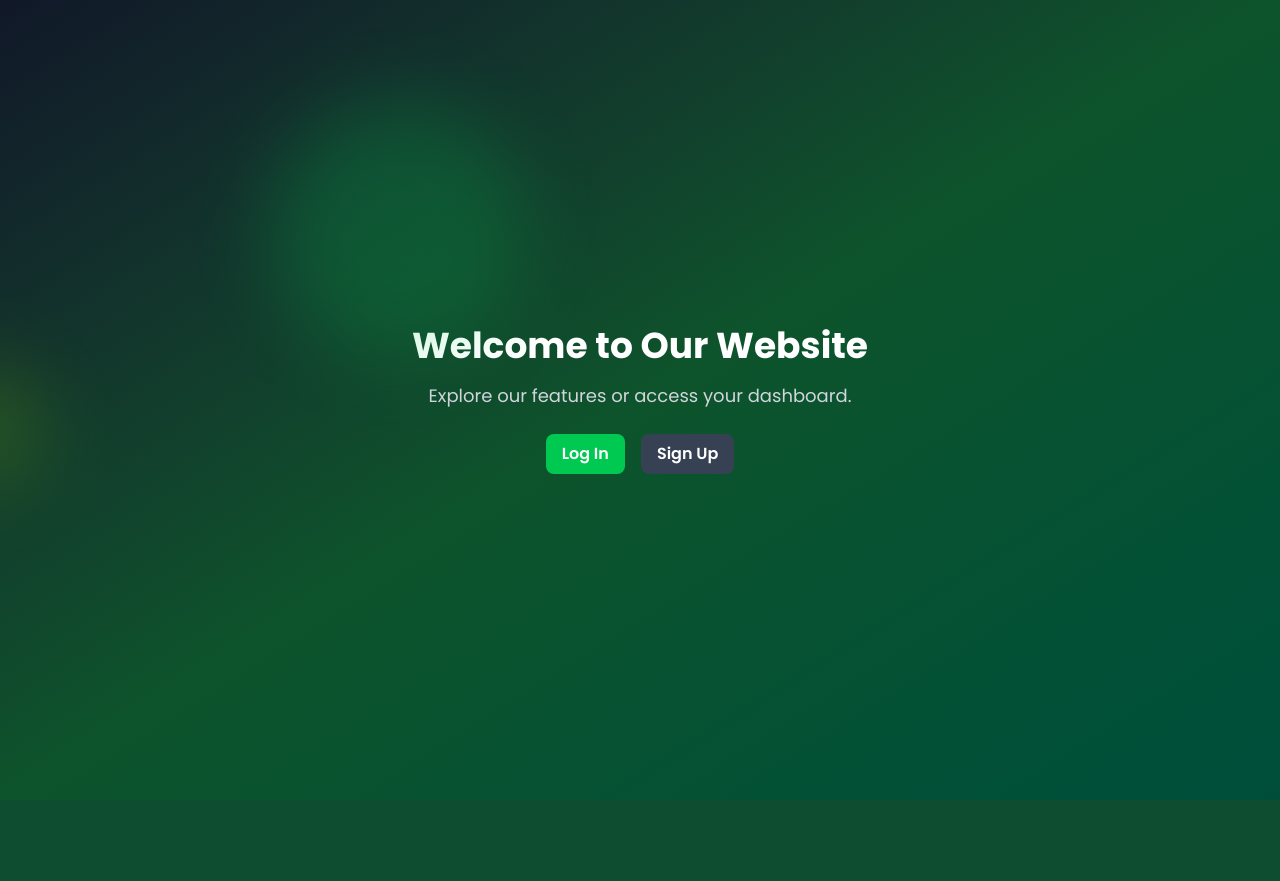
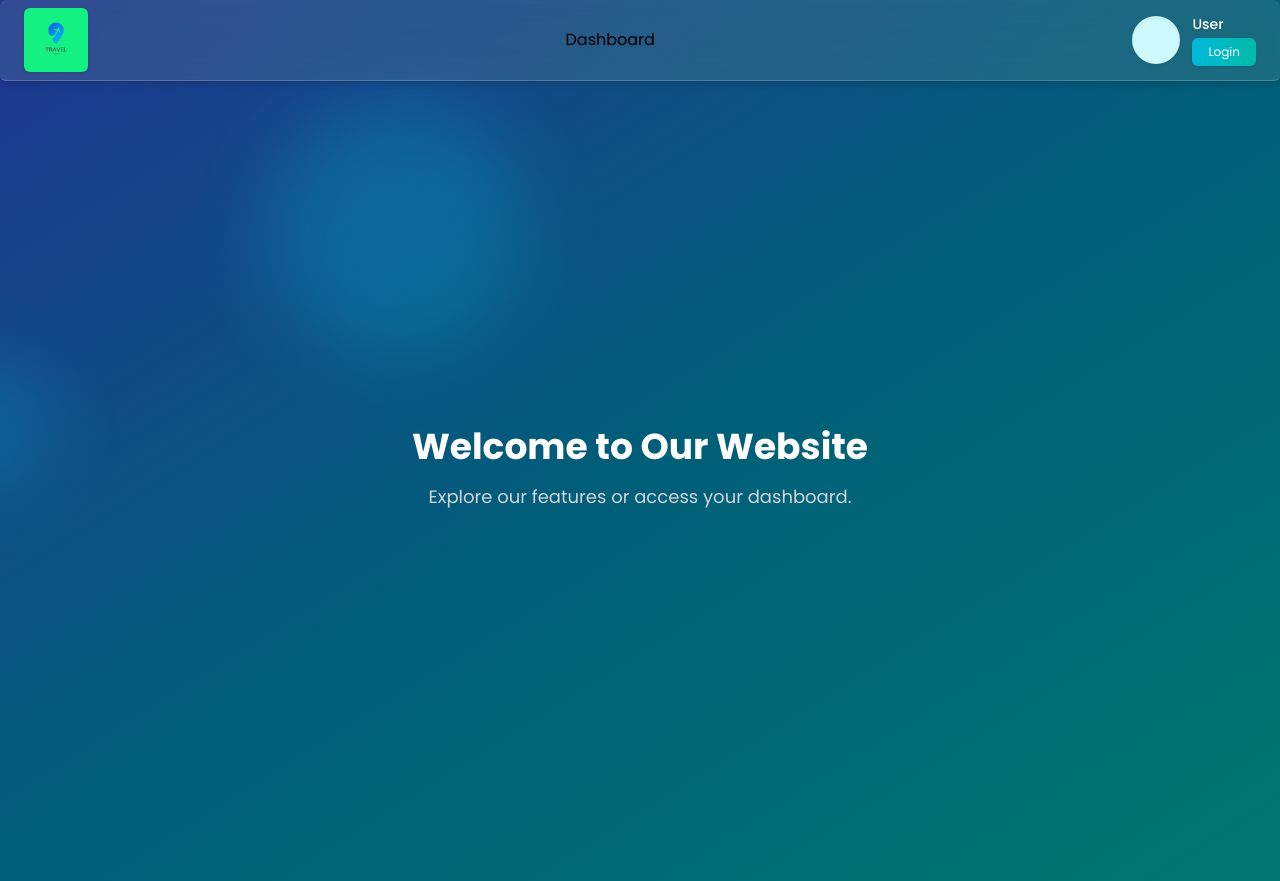
Before and after one commit to awoladhossain/story-book, a React (Vite) app in the folder client/: page / in a window 1280 px wide. Before the commit the page ends 800 px from the top, so only its background shows below. Built offline with nearby package versions, Linux system fonts and the light colour scheme; no server answers.

Commit message:
dashboard and homepage added with functionality

```diff
--- a/client/src/App.jsx
+++ b/client/src/App.jsx
@@ -16,12 +16,35 @@ import SignUp from "./pages/Auth/SignUp";
 import Dashboard from "./pages/Dashboard/Dashboard";
 import Home from "./pages/Home/Home";
 import { authStore } from "./store/authStore";
+import Navbar from "./components/Navbar";
+
+// Layout with conditional Navbar
+const AppLayout = ({ children }) => {
+  const location = useLocation();
+  const hideNavbarOn = [
+    "/login",
+    "/signup",
+    "/verify-email",
+    "/forgot-password",
+  ];
+
+  const isResetRoute = location.pathname.startsWith("/reset-password");
+
+  const shouldHideNavbar =
+    hideNavbarOn.includes(location.pathname) || isResetRoute;
+
+  return (
+    <>
+      {!shouldHideNavbar && <Navbar />}
+      {children}
+    </>
+  );
+};
 
 const RedirectAuthenticatedUser = ({ children }) => {
   const { isAuthenticated, user } = authStore();
   const location = useLocation();
 
-  // Redirect authenticated users from auth routes (except /login) to dashboard
   if (isAuthenticated && user?.isVerified && location.pathname !== "/login") {
     if (
       ["/signup", "/verify-email", "/forgot-password", "/reset-password"].some(
@@ -39,71 +62,42 @@ const ProtectedRoute = ({ children }) => {
   const { user, isAuthenticated, isCheckingAuth } = authStore();
   const location = useLocation();
 
-  console.log("Protected Route Check:", {
-    isAuthenticated,
-    user,
-    isVerified: user?.isVerified,
-    isCheckingAuth,
-  });
-
   if (isCheckingAuth) {
     return <LoadingSpinner />;
   }
 
   if (!isAuthenticated) {
-    console.log("Not authenticated, redirecting to login");
     return <Navigate to="/login" state={{ from: location }} replace />;
   }
 
   if (user && !user.isVerified) {
-    console.log("User not verified, redirecting to verify-email");
     return <Navigate to="/verify-email" replace />;
   }
 
   return children;
 };
 
-const App = () => {
-  const { isCheckingAuth, checkAuth } = authStore();
-
-  useEffect(() => {
-    console.log("App mounted, checking auth");
-    checkAuth();
-  }, []);
-
-  if (isCheckingAuth) {
-    console.log("Checking authentication...");
-    return <LoadingSpinner />;
+const AppRoutes = () => {
+  return (
+    <Routes>
+      <Route
+        path="/"
+        element={
+          <AppLayout>
+            <Home />
+          </AppLayout>
         }
-
-  return (
-    <div className="min-h-screen bg-gradient-to-br from-gray-900 via-green-900 to-emerald-900">
-      <FloatingShape
-        color="bg-green-500"
-        size="w-64 h-64"
-        top="-5%"
-        left="10%"
-        delay={0}
       />
-      <FloatingShape
-        color="bg-lime-500"
-        size="w-32 h-32"
-        top="40%"
-        left="-10%"
-        delay={2}
-      />
-      <BrowserRouter>
-        <Routes>
-          <Route path="/" element={<Home />} />
       <Route
         path="/dashboard"
         element={
           <ProtectedRoute>
+            <AppLayout>
               <Dashboard />
+            </AppLayout>
           </ProtectedRoute>
         }
       />
-
       <Route
         path="/login"
         element={
@@ -145,6 +139,38 @@ const App = () => {
         }
       />
     </Routes>
+  );
+};
+
+const App = () => {
+  const { isCheckingAuth, checkAuth } = authStore();
+
+  useEffect(() => {
+    checkAuth();
+  }, []);
+
+  if (isCheckingAuth) {
+    return <LoadingSpinner />;
+  }
+
+  return (
+    <div className="min-h-screen bg-gradient-to-br from-blue-900 via-cyan-800 to-teal-700">
+      <FloatingShape
+        color="bg-cyan-400"
+        size="w-64 h-64"
+        top="-5%"
+        left="10%"
+        delay={0}
+      />
+      <FloatingShape
+        color="bg-cyan-400"
+        size="w-32 h-32"
+        top="40%"
+        left="-10%"
+        delay={2}
+      />
+      <BrowserRouter>
+        <AppRoutes />
       </BrowserRouter>
     </div>
   );
--- /dev/null
+++ b/client/src/components/Navbar.jsx
@@ -0,0 +1,29 @@
+import { Link, useNavigate } from "react-router-dom";
+import logo from "../assets/Logo.png";
+import { authStore } from "../store/authStore";
+import Profile from "./profile/Profile";
+const Navbar = () => {
+  const { user, logout } = authStore();
+  const navigate = useNavigate();
+  const handleLogout = () => {
+    logout();
+    navigate("/login");
+  };
+
+  console.log("navbar user", user);
+  return (
+    <div className=" bg-white/10 backdrop-blur-3xl border-b border-white/20 flex items-center justify-between px-6 py-2 drop-shadow sticky top-0 z-10 shadow-md rounded-md">
+      <Link to="/">
+        <img
+          src={logo}
+          alt="travel_memory"
+          className="h-16 cursor-pointer bg-[#13f283]  rounded-md text-black"
+        />
+      </Link>
+      <Link to="/dashboard">Dashboard</Link>
+      <Profile user={user} logout={handleLogout} />
+    </div>
+  );
+};
+
+export default Navbar;
--- /dev/null
+++ b/client/src/components/profile/Profile.jsx
@@ -0,0 +1,38 @@
+import { Link } from "react-router-dom";
+
+const Profile = ({ user, logout }) => {
+  const initals = user?.name
+    .split("")
+    .map((n) => n[0])
+    .join("")
+    .slice(0, 1)
+    .toUpperCase();
+  // console.log(initals)
+
+  return (
+    <div className="flex items-center gap-3">
+      <div className="w-12 h-12 flex items-center justify-center rounded-full text-cyan-900 font-semibold bg-cyan-100 shadow-inner cursor-pointer">
+        {initals}
+      </div>
+      <div className="text-white">
+        <p className="text-sm font-medium mb-1">{user?.name || "User"}</p>
+        {!user ? (
+          <Link to="/login">
+            <button className="bg-gradient-to-r from-cyan-500 to-teal-500 hover:from-cyan-600 hover:to-teal-600 text-white text-xs px-4 py-1.5 rounded-md transition duration-300">
+              Login
+            </button>
+          </Link>
+        ) : (
+          <button
+            className="bg-gradient-to-r from-cyan-500 to-teal-500 hover:from-cyan-600 hover:to-teal-600 text-white text-xs px-4 py-1.5 rounded-md transition duration-300"
+            onClick={logout}
+          >
+            Logout
+          </button>
+        )}
+      </div>
+    </div>
+  );
+};
+
+export default Profile;
--- a/client/src/pages/Auth/Login.jsx
+++ b/client/src/pages/Auth/Login.jsx
@@ -1,3 +1,4 @@
+/* eslint-disable no-unused-vars */
 import { useState } from "react";
 import Input from "../../components/Input";
 import { motion } from "framer-motion";
--- a/client/src/pages/Home/Home.jsx
+++ b/client/src/pages/Home/Home.jsx
@@ -1,41 +1,10 @@
-import { Link } from "react-router-dom";
-import { authStore } from "../../store/authStore";
-
-
 const Home = () => {
-  const { isAuthenticated } = authStore();
-
   return (
-    <div className="min-h-screen flex flex-col items-center justify-center bg-gradient-to-br from-gray-900 via-green-900 to-emerald-900 text-white">
+    <div className="min-h-screen flex flex-col items-center justify-center bg-gradient-to-br from-blue-900 via-cyan-800 to-teal-700 text-white">
       <h1 className="text-4xl font-bold mb-4">Welcome to Our Website</h1>
       <p className="text-lg text-gray-300 mb-6">
         Explore our features or access your dashboard.
       </p>
-      <div className="flex gap-4">
-        {isAuthenticated ? (
-          <Link
-            to="/dashboard"
-            className="py-2 px-4 bg-green-500 text-white font-semibold rounded-lg hover:bg-green-600 transition"
-          >
-            Go to Dashboard
-          </Link>
-        ) : (
-          <>
-            <Link
-              to="/login"
-              className="py-2 px-4 bg-green-500 text-white font-semibold rounded-lg hover:bg-green-600 transition"
-            >
-              Log In
-            </Link>
-            <Link
-              to="/signup"
-              className="py-2 px-4 bg-gray-700 text-white font-semibold rounded-lg hover:bg-gray-600 transition"
-            >
-              Sign Up
-            </Link>
-          </>
-        )}
-      </div>
     </div>
   );
 };
--- a/client/src/store/authStore.js
+++ b/client/src/store/authStore.js
@@ -77,6 +77,7 @@ export const authStore = create(
           });
           return true;
         } catch (error) {
+          console.log(error);
           set({
             error: "Error logging out",
             isLoading: false,
```
Also changed, not shown: client/src/assets/Logo.png (added). Lines whose indentation alone changed are shown as unchanged.
